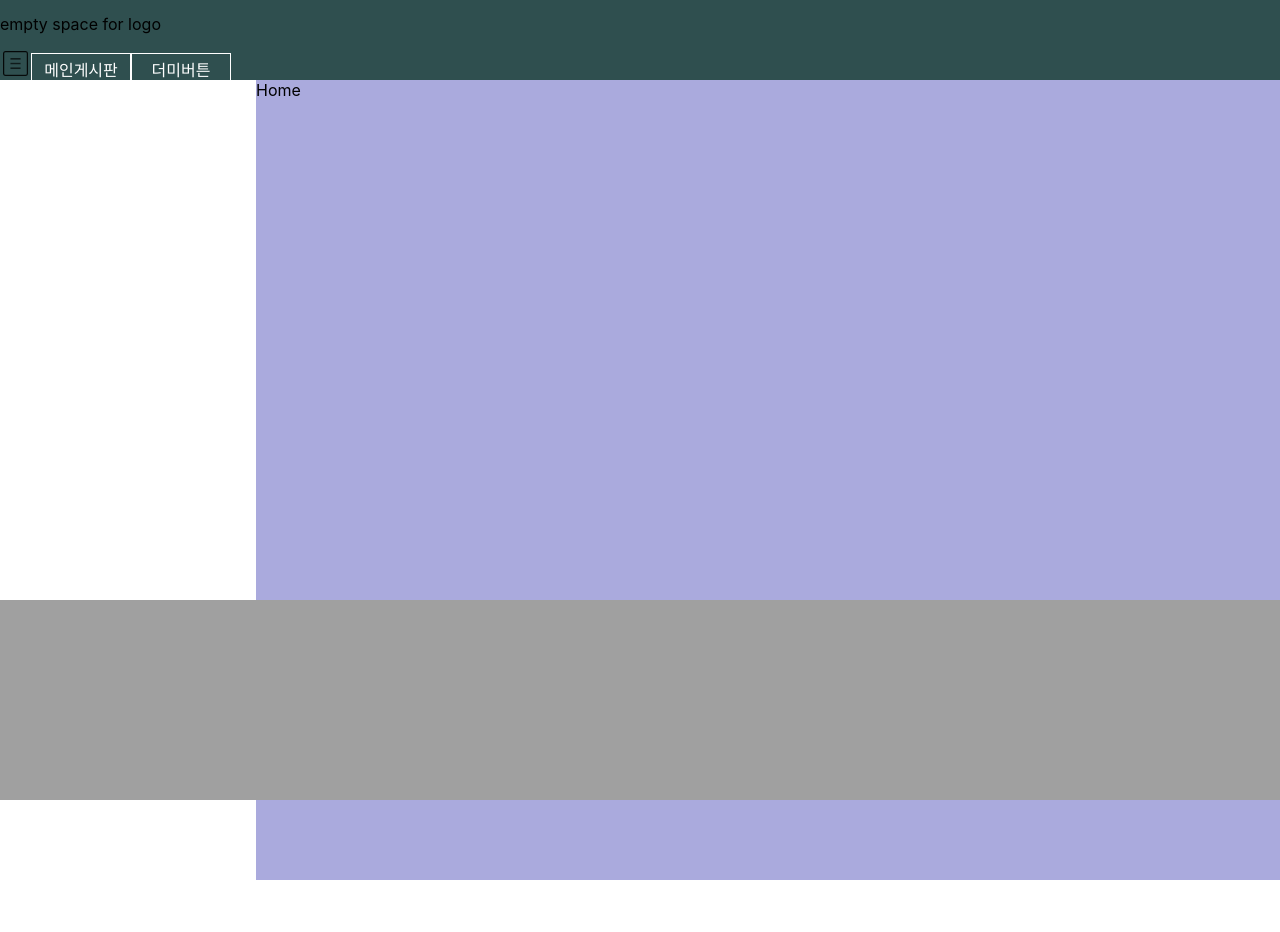
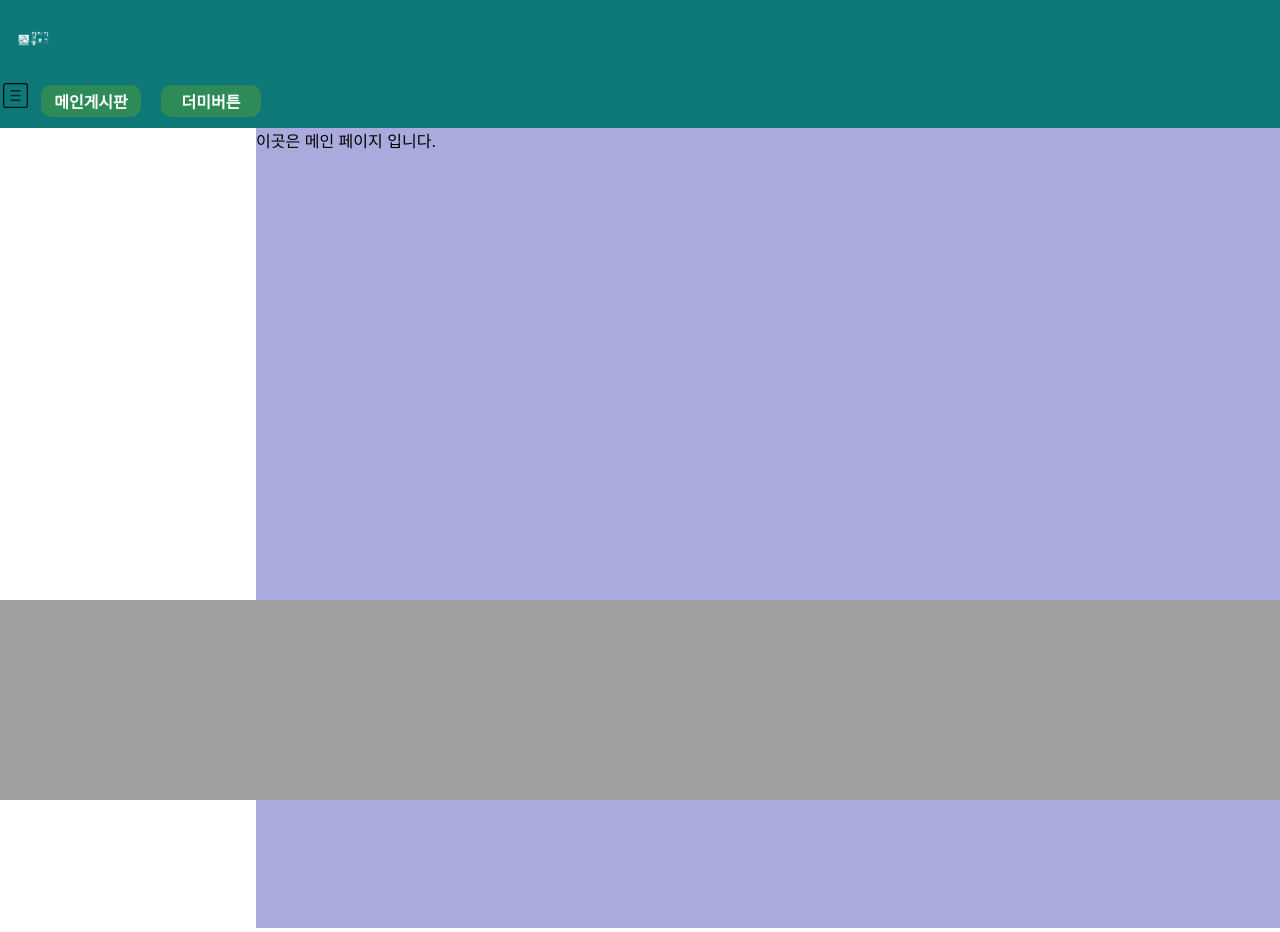
Before and after one commit to SI-Kim/nextjs-easy-blog-app, a Next.js app: page / in a window 1280 px wide. Before the commit the page ends 884 px from the top, so only its background shows below. Built offline with nearby package versions, Linux system fonts and the light colour scheme.

Commit message:
change css

```diff
--- a/layouts/Header.js
+++ b/layouts/Header.js
@@ -44,12 +44,14 @@ export default function Header() {
   };
 
   const hambergerUrl = "/hamberger_menu.png";
-
+  const logoUrl = "/logo.png";
   headerNav.map((data) => console.log(data));
   console.log(headerNav[1]);
   return (
     <header className={styles.header}>
-      <div className={styles.logoZone}>empty space for logo</div>
+      <div className={styles.logoZone}>
+        <img src={logoUrl} alt="logo" className={styles.logo} />
+      </div>
       <nav className={styles.navigation}>
         <img
           className={styles.hamberger}
@@ -59,7 +61,9 @@ export default function Header() {
         />
         {headerNav.map((data) => (
           <div key={data.id} className={styles.item}>
-            <Link href={data.link}>{data.name}</Link>
+            <Link href={data.link}>
+              <b>{data.name}</b>
+            </Link>
           </div>
         ))}
         {/* <div className={styles.item}><Link href="/board1/MainBoard">MainBoard</Link></div> */}
--- a/pages/index.js
+++ b/pages/index.js
@@ -1,5 +1,5 @@
 import styles from "../styles/layouts.module.css";
 
 export default function Home() {
-  return <div className={styles.main}>Home</div>;
+  return <div className={styles.main}>이곳은 메인 페이지 입니다.</div>;
 }
--- a/styles/layouts.module.css
+++ b/styles/layouts.module.css
@@ -1,12 +1,13 @@
 .header {
-  background-color: #2f4f4f;
+  /* background-color: linear-gradient(to bottom, #2f4f4f 40%, #2f4f4f); */
+  background-color: #0d7877;
   width: 100%;
-  height: 5rem;
+  height: 8rem;
 }
 
 .header .logoZone {
-  height: 3rem;
-  line-height: 3rem;
+  height: 5rem;
+  line-height: 5rem;
 }
 
 .header .navigation {
@@ -15,7 +16,11 @@
 
 .header .navigation .item {
   border: solid 1px;
-  border-color: white;
+  border-color: seagreen;
+  border-radius: 10px;
+  margin: 0px 10px 0px 10px;
+  background-color: seagreen;
+  font-family: "Gill Sans", "Gill Sans MT", Calibri, "Trebuchet MS", sans-serif;
   color: white;
   max-width: 120px;
   text-align: center;
@@ -33,6 +38,11 @@
   margin: 3px 3px 0 3px;
   line-height: 2rem;
   display: inline-block;
+}
+
+.header .logo {
+  width: 60px;
+  margin: 10px 10px 10px 10px;
 }
 
 .main {
```
Also changed, not shown: layouts/Main.js (added, +13 -0 lines), public/logo.png (added).
